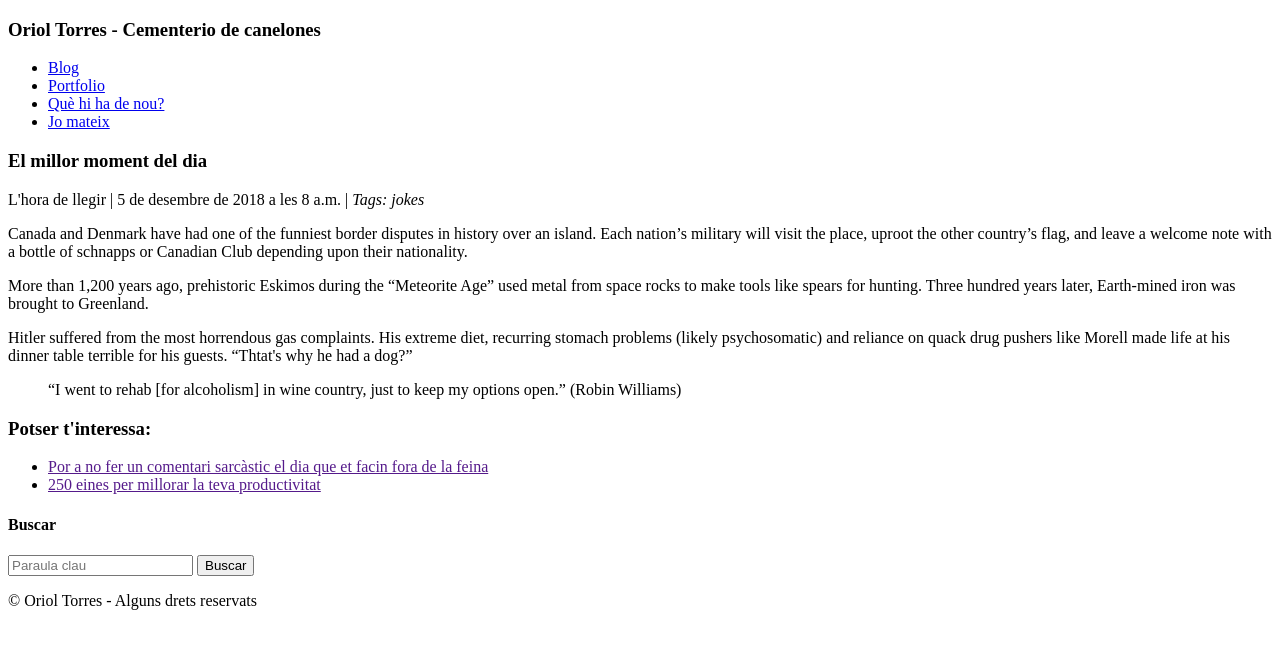
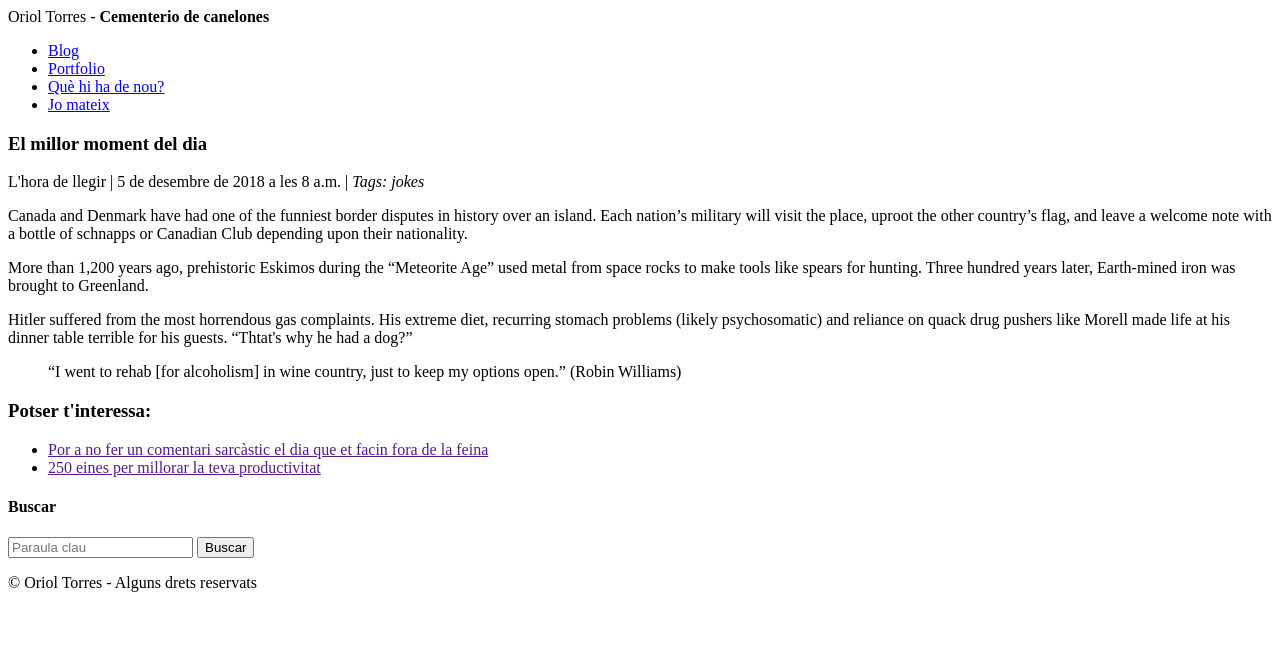
Before and after one commit to 0ri0l/M4GS1819, a plain HTML site: page docs/index.html in a window 1280 px wide. Drawn offline with Linux system fonts and the light colour scheme.

Commit message:
Update index.html

```diff
--- a/docs/index.html
+++ b/docs/index.html
@@ -8,7 +8,7 @@
 <body>
 	<!-- Capçalera -->
 	<header id="main-hader">
-		<h3> Oriol Torres - <strong>Cementerio de canelones</strong></h3>
+		Oriol Torres - <strong>Cementerio de canelones</strong>
 
 		<nav>
 			<ul>
```
